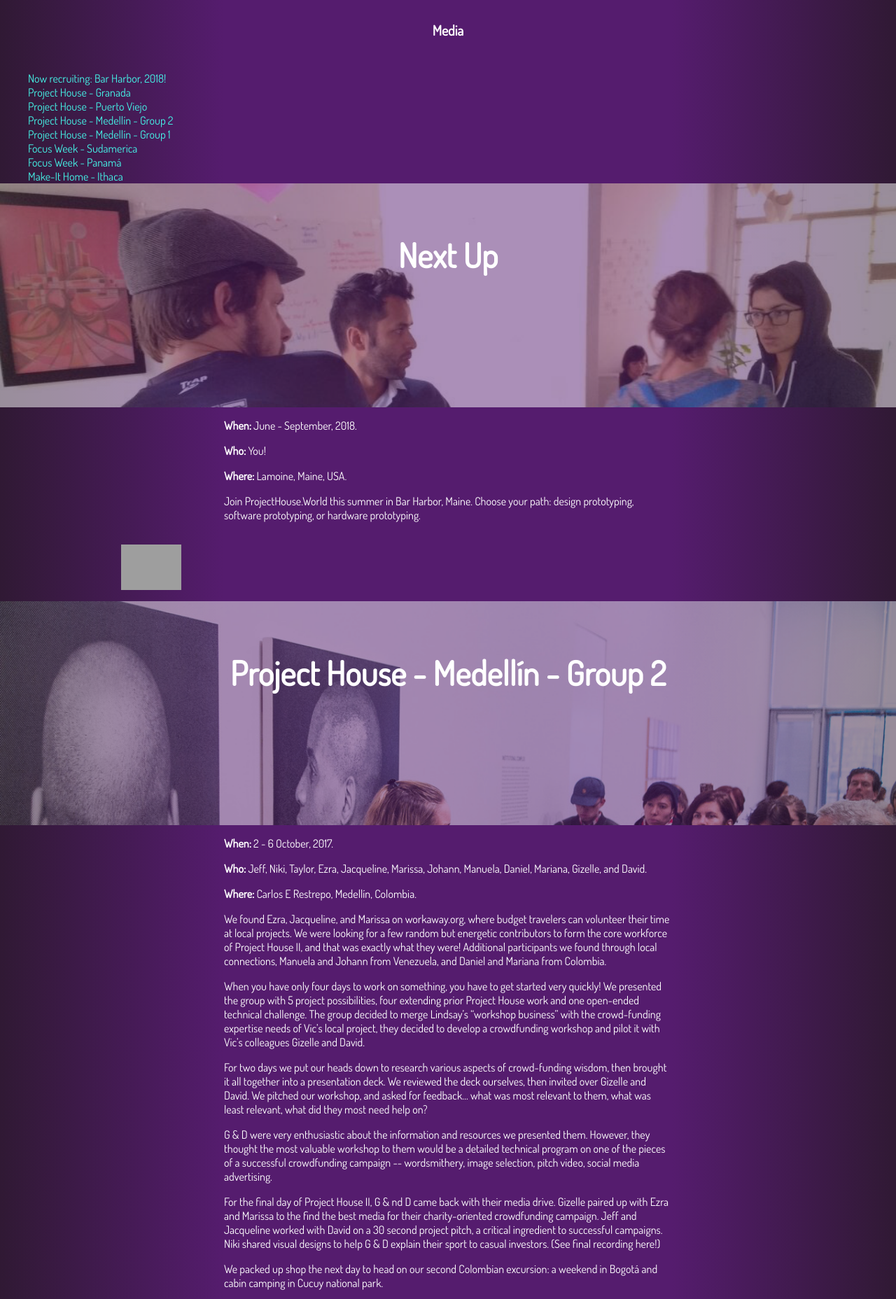
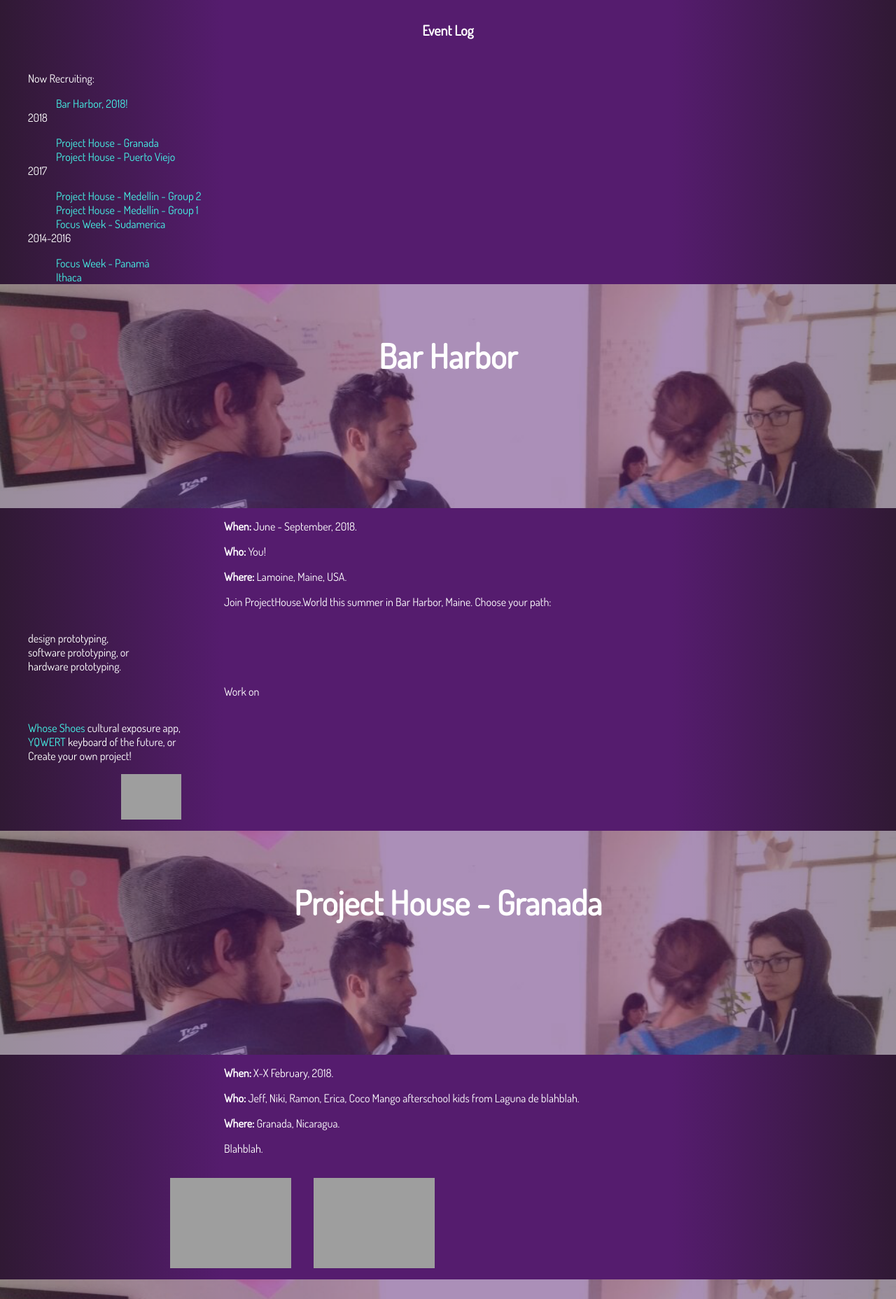
Before and after one commit to nikiles/projecthouse, a PHP site: page /MediaLog.php in a window 1280 px wide. Shown: the part 64-1920 px from the top of the page at 70% size. Run offline with PHP 8.4, Linux system fonts and the light colour scheme; grey boxes are pictures that could not be loaded.

Commit message:
add comments, organization to projects and sessions

```diff
--- a/foober/MediaLog.php
+++ b/foober/MediaLog.php
@@ -1,28 +1,47 @@
-
+<!doctype html>
+<!-- NOTE: doctype lets emacs and other editors know how this page should be styled (i.e. so tabbing and colorations are smart). They seem to carry through to user-visible source code (at least with MAMP), but not affect html display. -->
+<!-- TODO: This page should be something like Media or Blog. Or...? -->
 <?php include("inc/responsiveheader.php") ?>
 <main>
-		<h1>Media</h1>
+  <h1>Event Log</h1>
   <ul class="subPageNav">
     <li>
-					<a href="#NextUp">Now recruiting: Bar Harbor, 2018!</a>
-			</li><li>
-					<a href="#PuertoViejo">Project House - Granada</a>
+      Now Recruiting:
+    </li><ul class="subPageNav">
+      <li>
+	<a href="#BarHarbor">Bar Harbor, 2018!</a>
+    </li></ul>
+    <li>
+      2018
+    </li><ul class="subPageNav">
+      <li>
+	<a href="#Granada">Project House - Granada</a>
       </li><li>
 	<a href="#PuertoViejo">Project House - Puerto Viejo</a>
-			</li><li>
+    </li></ul>
+    <li>
+      2017
+    </li><ul class="subPageNav">
+      <li>
 	<a href="#Medellin2">Project House - Medellín - Group 2</a>
       </li><li>
 	<a href="#Medellin1">Project House - Medellín - Group 1</a>
       </li><li>
 	<a href="#Sudamerica">Focus Week - Sudamerica</a>
-			</li><li>
+    </li></ul>
+    <li>
+      2014-2016
+    </li><ul class="subPageNav">
+      <li>
 	<a href="#Panama">Focus Week - Panamá</a>
       </li><li>
-					<a href="#Ithaca">Make-It Home - Ithaca</a>
-			</li></ul>
+	<a href="#Ithaca">Ithaca</a>
+  </li></ul></ul>
+
+  <!-- COMMENT: FIRST PROJECT. -->
   <div class="Project">
-			<div class="ProjectHeader" id="NextUp">
-				<h1>Next Up</h1>
+    <div class="ProjectHeader" id="BarHarbor">
+      <h1>Bar Harbor</h1>
     </div>
     <div class="ProjectDescription">
       <p><strong>When:</strong> June - September, 2018.
@@ -31,14 +50,68 @@
 
       </p><p><strong>Where:</strong> Lamoine, Maine, USA.
 
-</p><p>Join ProjectHouse.World this summer in Bar Harbor, Maine. Choose your path: design prototyping, software prototyping, or hardware prototyping.
-</p>
+      </p><p>Join ProjectHouse.World this summer in Bar Harbor, Maine. Choose your path:
+      </p><ul><li>design prototyping,
+	</li><li>software prototyping, or
+	</li><li>hardware prototyping.
+      </li></ul><p>Work on</p>
+      <ul><li><a href="PastProjects.php#WhoseShoes">Whose Shoes</a> cultural exposure app,
+	</li><li><a href="PastProjects.php#YQWERT">YQWERT</a> keyboard of the future, or
+	</li><li>Create your own project!
+      </li></ul>
+
     </div>
     <div class="ProjectGallery">
-				<img src="img/placeholder">
+      <img src="img/PLACEHOLDER">
     </div>
   </div>
 
+
+  <!-- COMMENT: NEXT PROJECT. -->
+  <div class="Project">
+    <div class="ProjectHeader" id="Granada">
+      <h1>Project House - Granada</h1>
+    </div>
+
+    <div class="ProjectDescription">
+      <p><strong>When:</strong> X-X February, 2018.
+
+      </p><p><strong>Who:</strong> Jeff, Niki, Ramon, Erica, Coco Mango afterschool kids from Laguna de blahblah.
+
+      </p><p><strong>Where:</strong> Granada, Nicaragua.
+
+      </p><p>Blahblah.
+    </div>
+    <div class="ProjectGallery">
+      <img src="img/PLACEHOLDER.jpg">
+      <img src="img/PLACEHOLDER.jpg">
+    </div>
+  </div>
+
+
+  <!-- COMMENT: NEXT PROJECT. -->
+  <div class="Project">
+    <div class="ProjectHeader" id="PuertoViejo">
+      <h1>Project House - Puerto Viejo</h1>
+    </div>
+
+    <div class="ProjectDescription">
+      <p><strong>When:</strong> 2 - 6 October, 2017.
+
+      </p><p><strong>Who:</strong> Jeff, Niki, Taylor, Ezra, Jacqueline, Marissa, Johann, Manuela, Daniel, Mariana, Gizelle, and David.
+
+      </p><p><strong>Where:</strong> Carlos E Restrepo, Medellín, Colombia.
+
+      </p><p>Blahblah.
+    </div>
+    <div class="ProjectGallery">
+      <img src="img/CrowdFund1.jpg">
+      <img src="img/CrowdFund2.jpg">
+    </div>
+  </div>
+
+
+  <!-- COMMENT: NEXT PROJECT. -->
   <div class="Project">
     <div class="ProjectHeader" id="Medellin2">
       <h1>Project House - Medellín - Group 2</h1>
@@ -74,7 +147,8 @@
     </div>
   </div>
 
-<!-- Medellin_1 --!>
+
+  <!-- COMMENT: NEXT PROJECT. -->
   <div class="Project">
     <div class="ProjectHeader" id="Medellin1">
       <h1>Project House - Medellín - Group 1</h1>
@@ -110,7 +184,8 @@
     </div>
   </div>
 
-<!-- SUDAMERICA --!>
+
+  <!-- COMMENT: NEXT PROJECT. -->
   <div class="Project">
     <div class="ProjectHeader" id="Sudamerica">
       <h1>Focus Week - Sudamerica</h1>
@@ -126,7 +201,7 @@
 	</li><li>Favorite doggie: Sombra.
       </li></ul>
 
-</p><p><strong>Where:</strong> Palermo, Buenos Aires, Argentina ... and elsewhere!
+      <p><strong>Where:</strong> Palermo, Buenos Aires, Argentina ... and elsewhere!
 
       </p><p>Our first tour of South America focused on a two month co-working experiment in Palermo, a trendy but earthy neighborhood in Buenos Aires, Argentina. Outside of Bs.As., we shared co-live-work time between 23 cities in 5 South American countries. We wanted to try different living styles, standards, and compare local costs of short-, mid- and longer-term alternatives, as well as evaluate regional tourism and digital connectivity.
       </p><p>Participants worked mostly on their own, with occasional collaboration. Each person had their own projects and development interests, and unique travel curiosities to satisfy.
@@ -134,7 +209,7 @@
       </p><p><strong>Highlights:</strong>
       </p><ul><li>Culinary: Argentinian asada
 	</li><li>Culture: frisbee clinics in La Plata, Argentina, and Vina del Mar, Chile.
-</li><li>Tourism: Patagonia glaciar-scapes, swimming the Galapagos.</ul>
+	</li><li>Tourism: Patagonia glaciar-scapes, swimming the Galapagos.
       </li></ul>
     </div>
     <div class="ProjectGallery">
@@ -142,7 +217,8 @@
     </div>
   </div>
 
-<!-- Panama --!>
+
+  <!-- COMMENT: NEXT PROJECT. -->
   <div class="Project">
     <div class="ProjectHeader" id="Panama">
       <h1>Focus Week - Panamá</h1>
@@ -161,7 +237,7 @@
 
       </p><ul><li>Culinary: fishmarket ceviche.
 	</li><li>Culture: Tryout evaluator for Panamá national frisbee team.
-</li><li>Tourism: Panama Canal Railway.</ul>
+	</li><li>Tourism: Panama Canal Railway.
       </li></ul>
     </div>
     <div class="ProjectGallery">
@@ -169,10 +245,11 @@
     </div>
   </div>
 
-<!-- Ithaca --!>
+
+  <!-- COMMENT: NEXT PROJECT. -->
   <div class="Project">
     <div class="ProjectHeader" id="Ithaca">
-                                <h1>Make-It Home - Ithaca</h1>
+      <h1>Ithaca</h1>
     </div>
 
     <div class="ProjectDescription">
@@ -194,6 +271,10 @@
       <img src="img/missingimage.png">
     </div>
   </div>
+
+
+  <!-- COMMENT: NEXT PROJECT. -->
+
 </main>
 <?php include("inc/footer.php") ?>
 </body>
--- a/foober/css/pastprojects.css
+++ b/foober/css/pastprojects.css
@@ -1,5 +1,6 @@
 @charset "UTF-8";
 /* CSS Document */
+/* rename / split file as php filenames change. */
 
 .Project{
 	align-items: center;
@@ -30,7 +31,28 @@
 	width:30%;
 }
 
-#NextUp{
+.ProjectGallery{
+	display: inline-flex;
+	justify-content: center;
+}
+
+.ProjectGallery img{
+	width: 20%;
+	margin:1em;
+
+}
+
+/* COMMENT: Background images for live sessions (temporarily MediaLog.php), TODO: fix names and link images. */
+
+#BarHarbor{
+    background-image: url(../img/MedellingWorkshops.png);
+}
+
+#Granada{
+    background-image: url(../img/MedellingWorkshops.png);
+}
+
+#PuertoViejo{
     background-image: url(../img/MedellingWorkshops.png);
 }
 
@@ -50,27 +72,26 @@
     background-image: url(../img/MuseumTour.png);
 }
 
-
 #Ithaca{
     background-image: url(../img/MuseumTour.png);
 }
 
-.MedellinWorkshop{
-    background-image: url(../img/MedellingWorkshops.png);
-}
+/* COMMENT: Background images for featured projects (temporarily PastProjects.php), TODO: fix names and link images. */
 
-.LiaApp{
+#LIA{
 	background-image: url(../img/MuseumTour.png);
 	background-position: center right;
 }
 
-.ProjectGallery{
-	display: inline-flex;
-	justify-content: center;
+/* TODO: need a permanent name for the meta-workshop project. */
+#fixmyname{
+    background-image: url(../img/MedellingWorkshops.png);
 }
 
-.ProjectGallery img{
-	width: 20%;
-	margin:1em;
+#WhoseShoes{
+    background-image: url(../img/MuseumTour.png);
+}
 
+#YQWERT{
+    background-image: url(../img/MuseumTour.png);
 }
--- a/foober/inc/responsiveheader.php
+++ b/foober/inc/responsiveheader.php
@@ -51,7 +51,8 @@
 	</div>
 		<div class="topnav" id="myTopnav">
 			<a href="Index.php"> Home </a>
-  			<a href= "PastProjects.php">Past Projects</a>
+  			<a href= "PastProjects.php">Featured Projects</a>
+  			<a href= "MediaLog.php">Media</a>
   			<a href="contact.php">Contact Us</a>
 		</div>
 
```
Also changed, not shown: foober/PastProjects.php (+58 -32 lines). Lines whose indentation alone changed are shown as unchanged.
